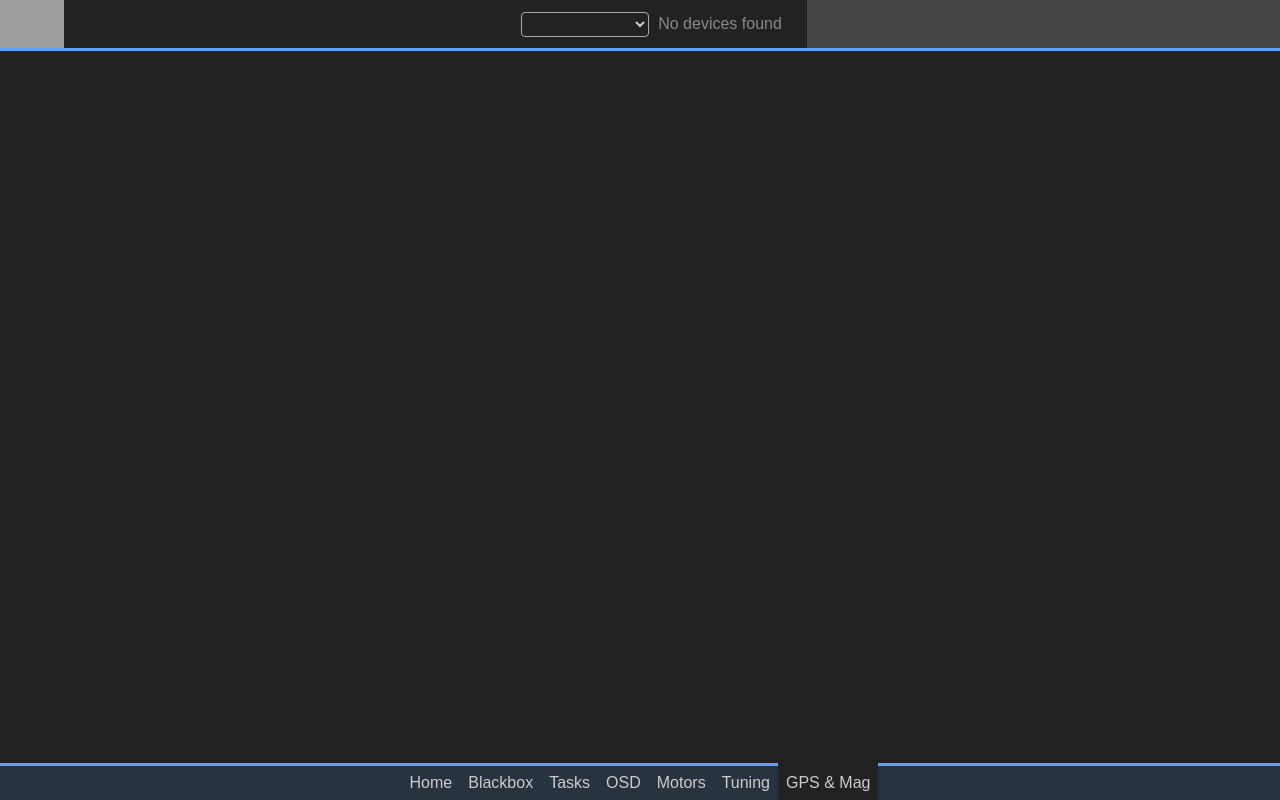
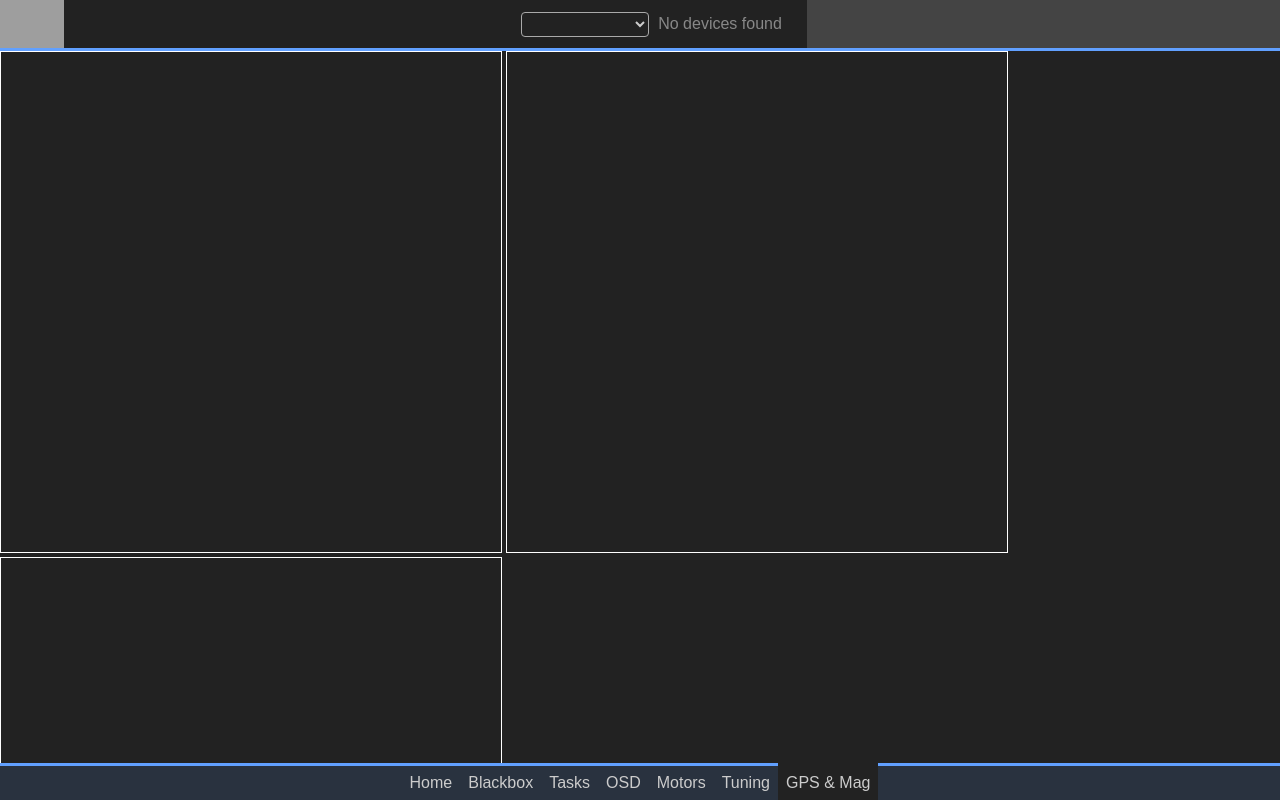
Before and after one commit to bastian2001/Kolibri-FC, a SvelteKit app in the folder Configurator/: page /gpsmag in a window 1280 px wide. Built offline with nearby package versions, Linux system fonts and the light colour scheme; grey boxes are pictures that could not be loaded.

Commit message:
borders in GPS and mag page

```diff
--- a/Configurator/src/routes/gpsmag/+page.svelte
+++ b/Configurator/src/routes/gpsmag/+page.svelte
@@ -21,7 +21,7 @@
 				const y = leBytesToInt(data.slice(2, 4), true);
 				const z = leBytesToInt(data.slice(4, 6), true);
 				//each canvas plots values from -1000 to 1000
-				const scale = 500 / 2000;
+				const scale = 500 / 1000;
 				const xpx = x * scale + 250;
 				const ypx = y * scale + 250;
 				const zpx = z * scale + 250;
@@ -41,6 +41,21 @@
 	}
 </script>
 
-<canvas width="500" height="500" bind:this={canvasxy} style="display:inline-block" />
-<canvas width="500" height="500" bind:this={canvasyz} style="display:inline-block" />
-<canvas width="500" height="500" bind:this={canvaszx} style="display:inline-block" />
+<canvas
+	width="500"
+	height="500"
+	bind:this={canvasxy}
+	style="display:inline-block; border: 1px solid white;"
+/>
+<canvas
+	width="500"
+	height="500"
+	bind:this={canvasyz}
+	style="display:inline-block; border: 1px solid white;"
+/>
+<canvas
+	width="500"
+	height="500"
+	bind:this={canvaszx}
+	style="display:inline-block; border: 1px solid white;"
+/>
```
